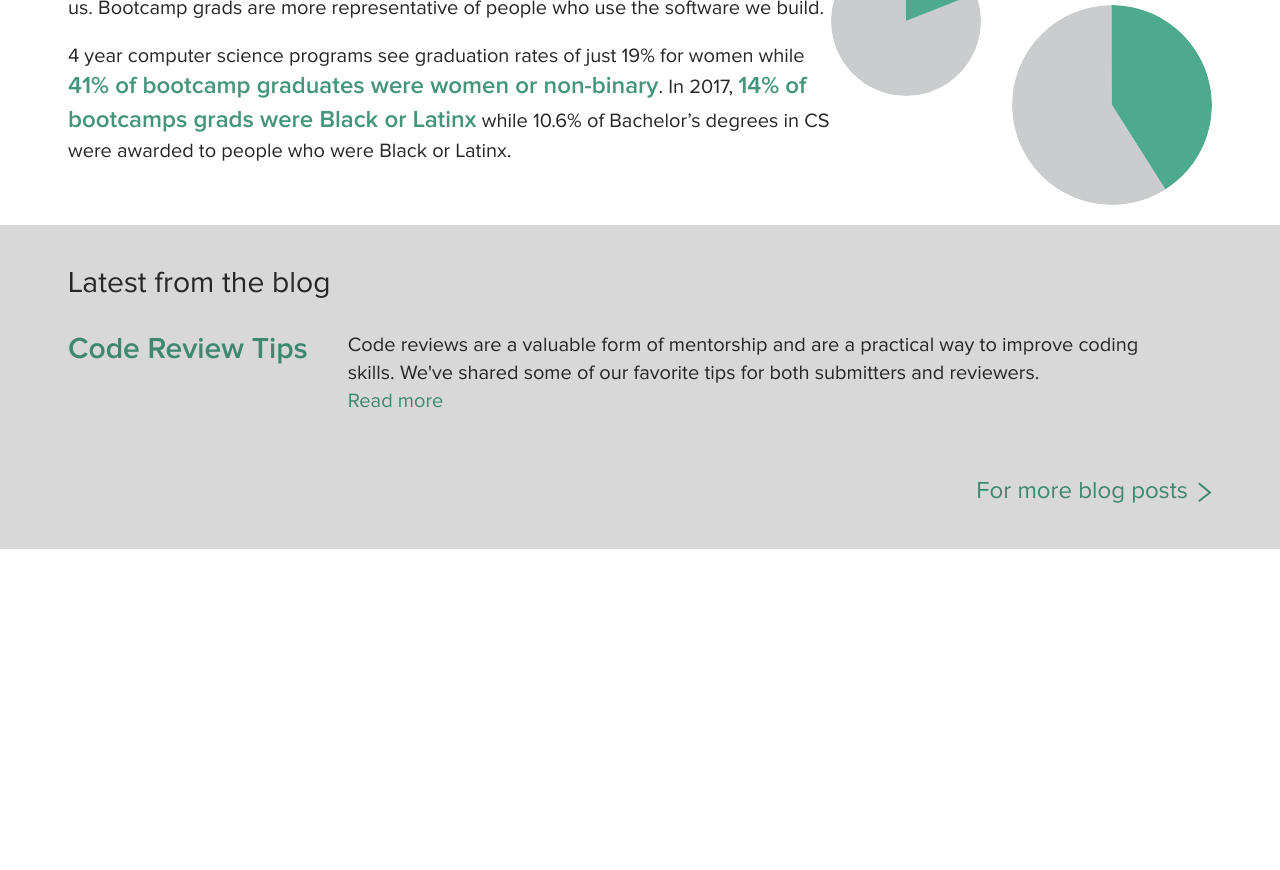
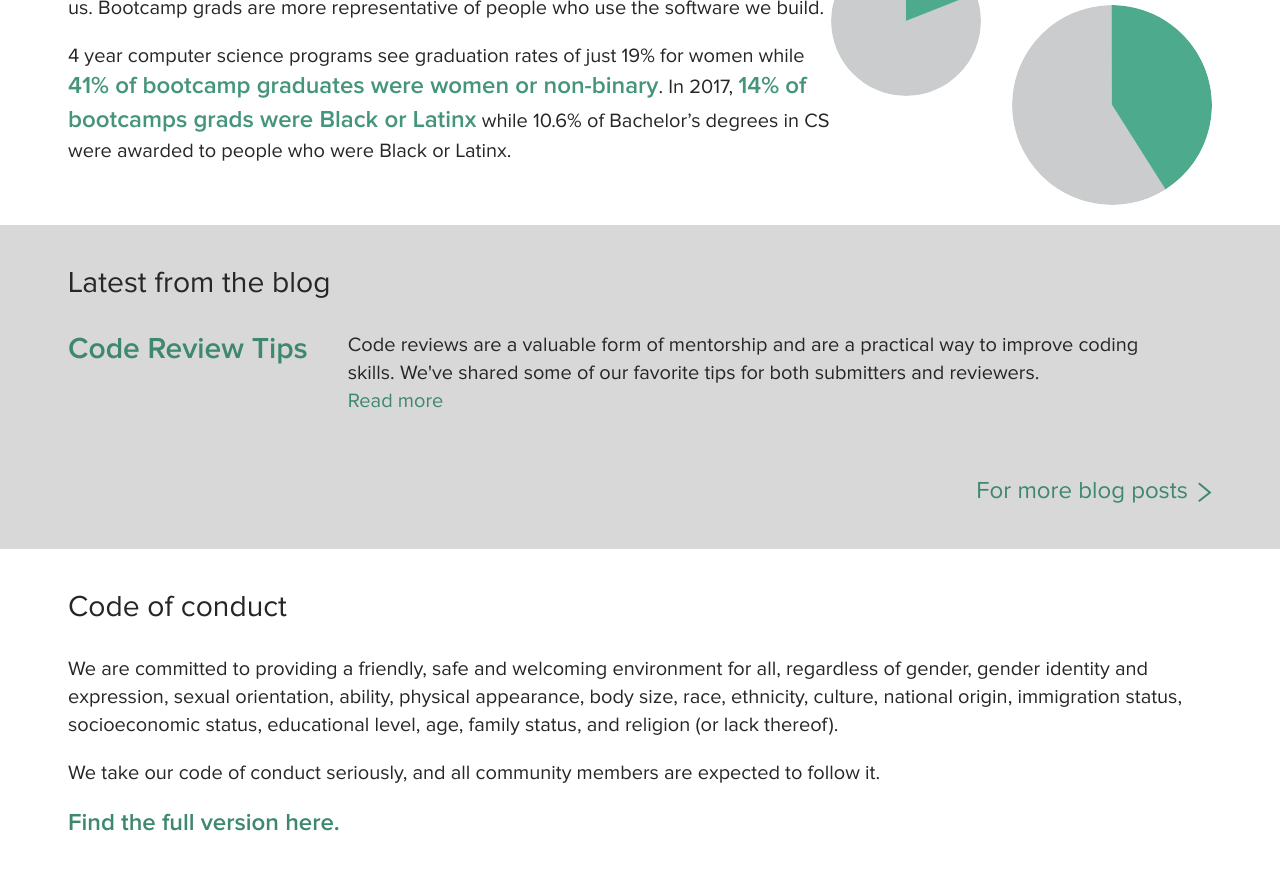
Before and after one commit to mercedesb/dev-together, a Jekyll site: the page built from docs/index.html, in a window 1280 px wide and 900 px high, scrolled down 2926 px. Shown: the top 870 px of the window. Built offline with Jekyll 4.4.1, drawn with Linux system fonts in a browser that asks for light colours; before the commit the page ends 3475 px from its top, so only the background shows below that.

Commit message:
code of conduct

```diff
--- a/docs/index.html
+++ b/docs/index.html
@@ -12,4 +12,18 @@ body_class: home-intro
     {% include vision.html %}
     {% include statistics.html %}
     {% include latest_from_the_blog.html %}
+    <section class="Section">
+      <div class="Section-content">
+        <h2>Code of conduct</h2>
+        <p>
+          We are committed to providing a friendly, safe and welcoming environment for all, regardless of gender, gender identity and
+          expression, sexual orientation, ability, physical appearance, body size, race, ethnicity, culture, national origin, immigration
+          status, socioeconomic status, educational level, age, family status, and religion (or lack thereof).
+        </p>
+        <p>
+          We take our code of conduct seriously, and all community members are expected to follow it.
+        </p>
+        <p><strong><a href="code-of-conduct">Find the full version here.</a></strong></p>
+      </div>
+    </section>
   </main>
```
